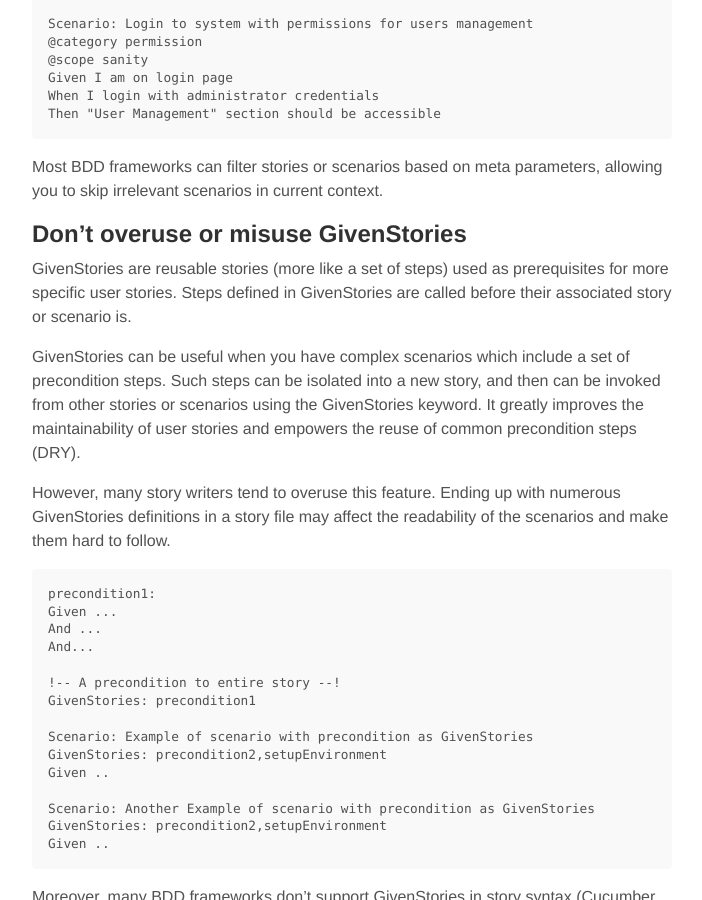
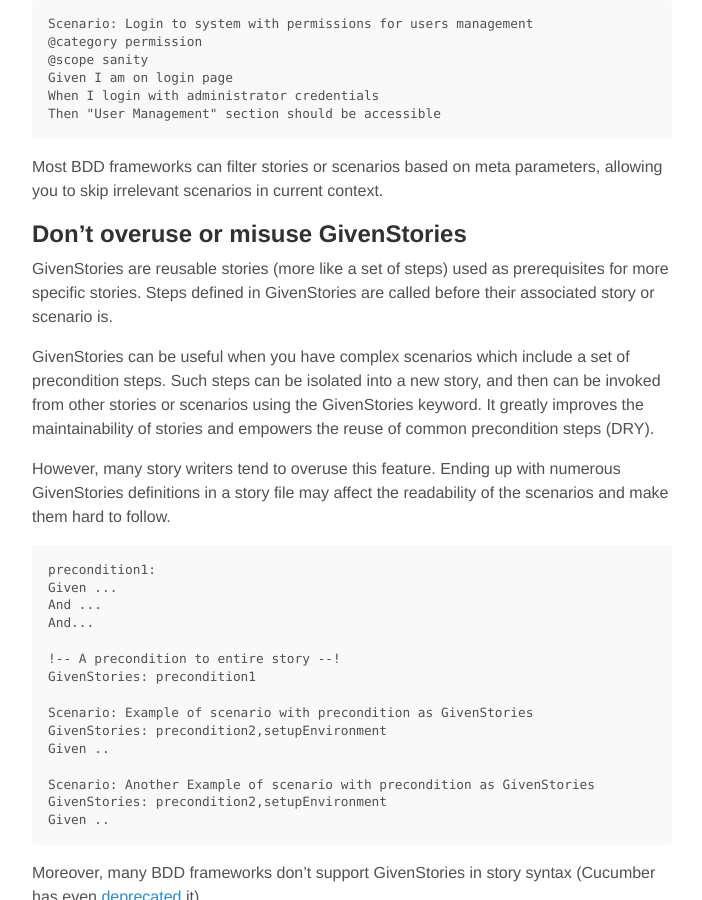
Before and after one commit to waseemh/waseemh.github.io_F, a Jekyll site: the page built from _posts/2014-08-25-writing-better-bdd-stories.md, in a window 1280 px wide and 900 px high, scrolled down 2499 px. Shown: the whole window, without its empty margins (288-990 px from the left). Built offline with Jekyll 4.4.1, drawn with Linux system fonts in a browser that asks for light colours; Markdown is read by kramdown in place of the engine named in the settings; some of the changed text lies outside the part shown.

Commit message:
minor fix

```diff
--- a/_posts/2014-08-25-writing-better-bdd-stories.md
+++ b/_posts/2014-08-25-writing-better-bdd-stories.md
@@ -18,7 +18,7 @@
 ![People talking BDD?](/assets/bdd-discuss.jpeg)
 
 ## Don't tie stories to technical details
-User stories should not get into technical details such as technologies, algorithms, programming languages and architectures used in software.
+Stories should not get into technical details such as technologies, algorithms, programming languages and architectures used in software.
 
 For example: in web-based stories, you should definitely not use CSS selectors or HTML tags in steps. In stories with database operations, you should not explicitly describe the SQL queries or tables involved.
 You should hide these technical details in steps' implementation. Scenarios should be described in high-level and understood by non-technical personnel.
@@ -76,9 +76,9 @@
 Most BDD frameworks can filter stories or scenarios based on meta parameters, allowing you to skip irrelevant scenarios in current context.
 
 ## Don't overuse or misuse GivenStories
-GivenStories are reusable stories (more like a set of steps) used as prerequisites for more specific user stories. Steps defined in GivenStories are called before their associated story or scenario is.
+GivenStories are reusable stories (more like a set of steps) used as prerequisites for more specific stories. Steps defined in GivenStories are called before their associated story or scenario is.
 
-GivenStories can be useful when you have complex scenarios which include a set of precondition steps. Such steps can be isolated into a new story, and then can be invoked from other stories or scenarios using the GivenStories keyword. It greatly improves the maintainability of user stories and empowers the reuse of common precondition steps (DRY).
+GivenStories can be useful when you have complex scenarios which include a set of precondition steps. Such steps can be isolated into a new story, and then can be invoked from other stories or scenarios using the GivenStories keyword. It greatly improves the maintainability of stories and empowers the reuse of common precondition steps (DRY).
 
 However, many story writers tend to overuse this feature. Ending up with numerous GivenStories definitions in a story file may affect the readability of the scenarios and make them hard to follow.
 
@@ -125,7 +125,7 @@
  As a rule of thumb, step implementation should not include more than few lines of codes.
 
 ## Less "How", more "What" (Imperative vs Declarative)
-A user story should not emphasis on "How" events occur or outcomes are produced. Instead, it should describe "What" does this event do or this outcome produces.
+A story should not emphasis on "How" events occur or outcomes are produced. Instead, it should describe "What" does this event do or this outcome produces.
 Let's take a look at following scenario in two different representations:
 
 Before:
```
